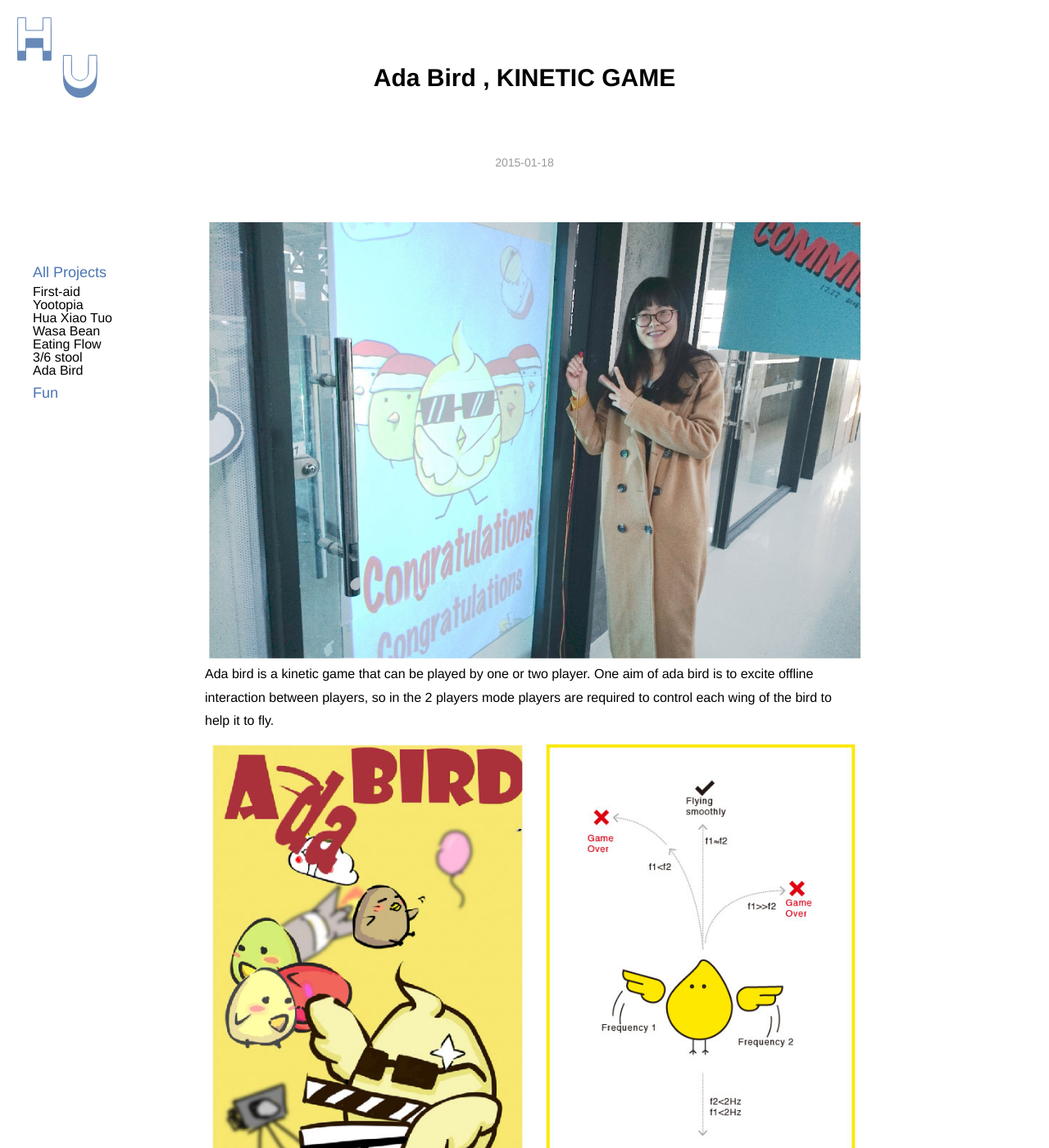
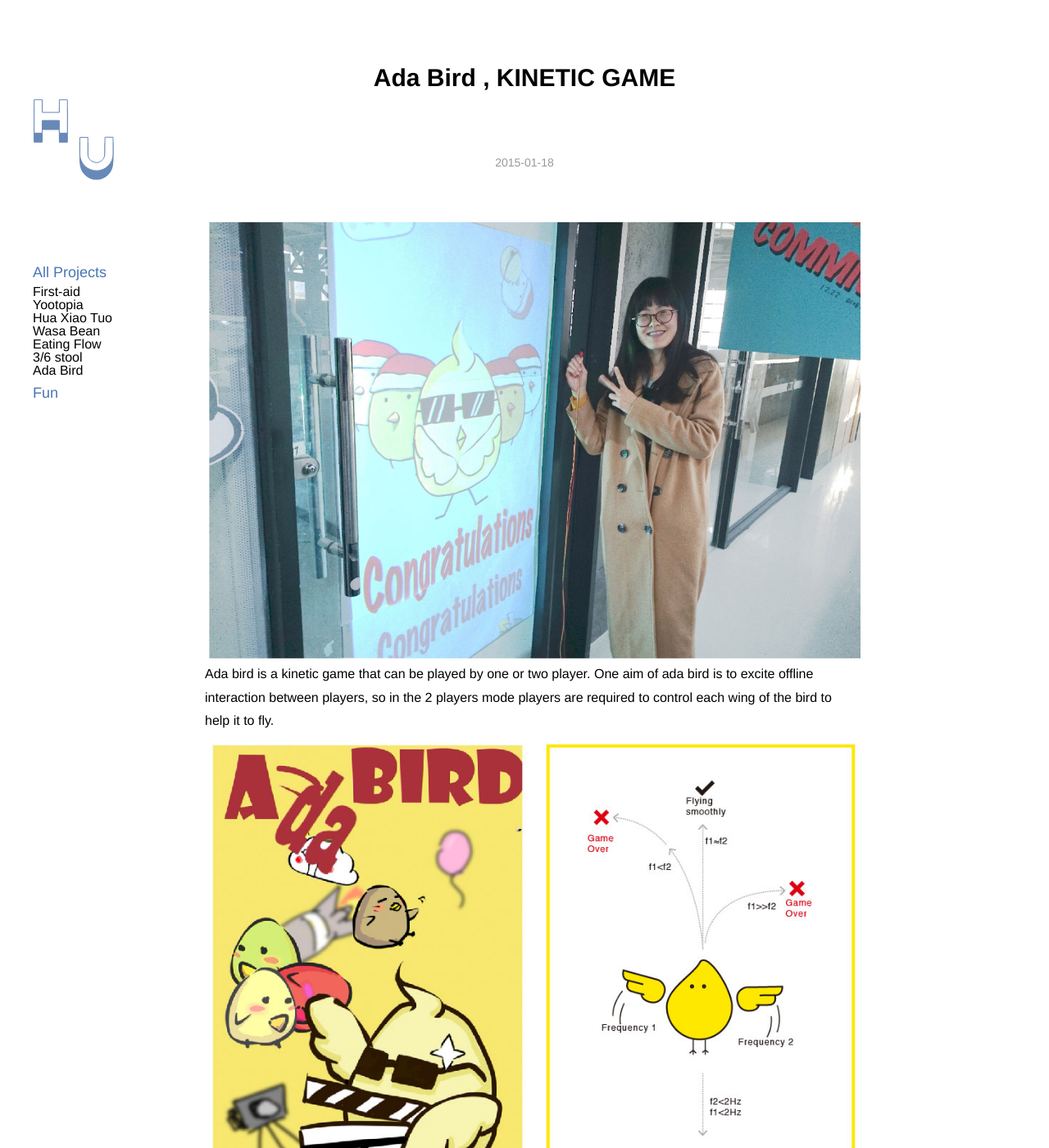
Before and after one commit to yuanyuanhu96/Potfolio-Archive, a Jekyll site: the page built from _posts/2015-01-18-Ada-bird.md, in a window 1280 px wide and 1400 px high. Shown: the whole window at 82% size. Built offline with Jekyll 4.4.1, drawn with Linux system fonts in a browser that asks for light colours.

Commit message:
Update style.css

```diff
--- a/_includes/style.css
+++ b/_includes/style.css
@@ -443,9 +443,19 @@ font-weight: lighter;
 	padding: 20px;
 }
 
+
+.icon-Hu
+
+{
+  margin-top: 100px;
+margin-left: 20px;
+
+	//background-color: #FFD700;//测试区域
+}
+
 .Classification {
   font-size: 18px;
-  margin-top: 200px;
+  margin-top: 100px;
 	  margin-left: 20px;
 
 	//background-color: #FFD700;//测试区域
```
